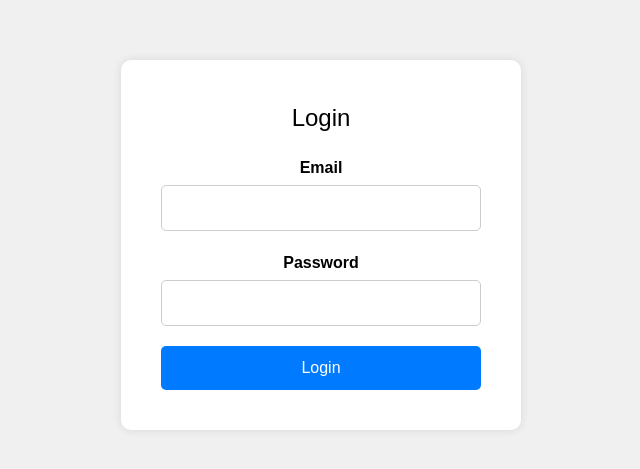
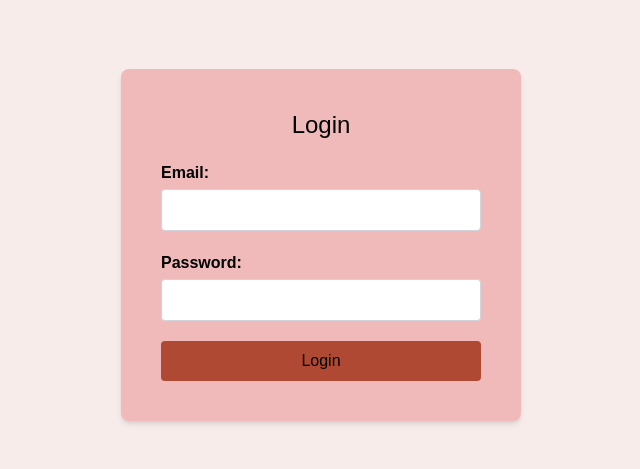
Before and after one commit to hhussain4/ServicePet, a React (Create React App) app in the folder pet_services.client/: page /login in a window 1280 px wide. Shown: the part 155-624 px from the top of the page, without its empty margins (319-959 px from the left). Built offline with nearby package versions, Linux system fonts and the light colour scheme.

Commit message:
Updated Login Style

```diff
--- a/pet_services.client/src/pages/dashboard.js
+++ b/pet_services.client/src/pages/dashboard.js
@@ -4,13 +4,18 @@ import './dashboard.css';
 
 const Dashboard = () => {
   return (
+
+
+
+
+
     <div className="App">
       <div className="top-bar">
         <div className="logo">ServicePet</div>
         <div className="user-menu">
           <div className="user-icon">👤</div>
           <div className="dropdown">
-            <button className="dropbtn">☰</button>
+            <button className="dropbtn hover:bg-#0056b3">☰</button>
             <div className="dropdown-content">
               <Link to="/settings">User Settings</Link>
               <Link to="/logout">Sign Out</Link>
@@ -19,7 +24,6 @@ const Dashboard = () => {
         </div>
       </div>
       <div className="nav-bar">
-        <Link to="/dashboard" className="nav-link">Dashboard</Link>
         <Link to="/appointments" className="nav-link">Create Appointment</Link>
       </div>
       <div className="content">
--- a/pet_services.client/src/pages/login.css
+++ b/pet_services.client/src/pages/login.css
@@ -1,44 +1,44 @@
 /* Center the login container */
-.login-container {
+/*.login-container {
   display: flex;
   justify-content: center;
   align-items: center;
   height: 100vh;
   background-color: #f0f0f0;
-}
+} */
 
 /* Style the login box */
-.login-box {
+/*.login-box {
   background-color: #fff;
   padding: 40px;
   border-radius: 10px;
   box-shadow: 0 0 10px rgba(0, 0, 0, 0.1);
   width: 400px;
   max-width: 100%;
-}
+} */
 
 /* Style the form elements */
-.login-box h1 {
+/*.login-box h1 {
   margin-bottom: 20px;
   font-size: 24px;
   text-align: center;
-}
+} */
 
-.login-box label {
+/* .login-box label {
   display: block;
   margin-bottom: 5px;
   font-weight: bold;
-}
+} */
 
-.login-box input {
+/*.login-box input {
   width: 100%;
   padding: 10px;
   margin-bottom: 20px;
   border: 1px solid #ccc;
   border-radius: 5px;
-}
+} */
 
-.login-box button {
+/*.login-box button {
   width: 100%;
   padding: 10px;
   background-color: #007bff;
@@ -46,14 +46,20 @@
   border: none;
   border-radius: 5px;
   cursor: pointer;
-}
-
+} */
+/*
 .login-box button:hover {
   background-color: #0056b3;
-}
+} */
 
 .error {
   color: red;
   text-align: center;
   margin-bottom: 20px;
 }
+
+body{
+  margin: 0;
+  padding: 0;
+  background-color: #ffffff;
+}
--- a/pet_services.client/src/pages/login.js
+++ b/pet_services.client/src/pages/login.js
@@ -35,28 +35,28 @@ const Login = ({ onLogin }) => {
   };
 
   return (
-    <div className="login-container">
-      <div className="login-box">
-        <h1>Login</h1>
+    <div className="login-container flex justify-center items-center h-screen w-screen bg-[#F7ECE9]">
+      <div className="login-box bg-[#F1BABA] p-10 rounded-lg shadow-md w-[400px] max-w-full">
+        <h1 className= "mb-5 text-2xl text-center">Login</h1>
         {error && <p className="error">{error}</p>}
         <form onSubmit={handleSubmit}>
-          <label htmlFor="email">Email</label>
-          <input
+          <label htmlFor="email" className="block mb-1 font-bold text-left" >Email:</label>
+          <input className="w-full p-2 mb-5 border border-gray-300 rounded"
             type="email"
             id="email"
             value={email}
             onChange={(e) => setEmail(e.target.value)}
             required
           />
-          <label htmlFor="password">Password</label>
-          <input
+          <label htmlFor="password" className="block mb-1 font-bold text-left">Password:</label>
+          <input className="w-full p-2 mb-5 border border-gray-300 rounded"
             type="password"
             id="password"
             value={password}
             onChange={(e) => setPassword(e.target.value)}
             required
           />
-          <button type="submit">Login</button>
+          <button type="submit" className="w-full p-2 bg-[#AF4934] text-black border-none rounded cursor-pointer hover:bg-[#E4A79A] transition">Login</button>
         </form>
       </div>
     </div>
```
